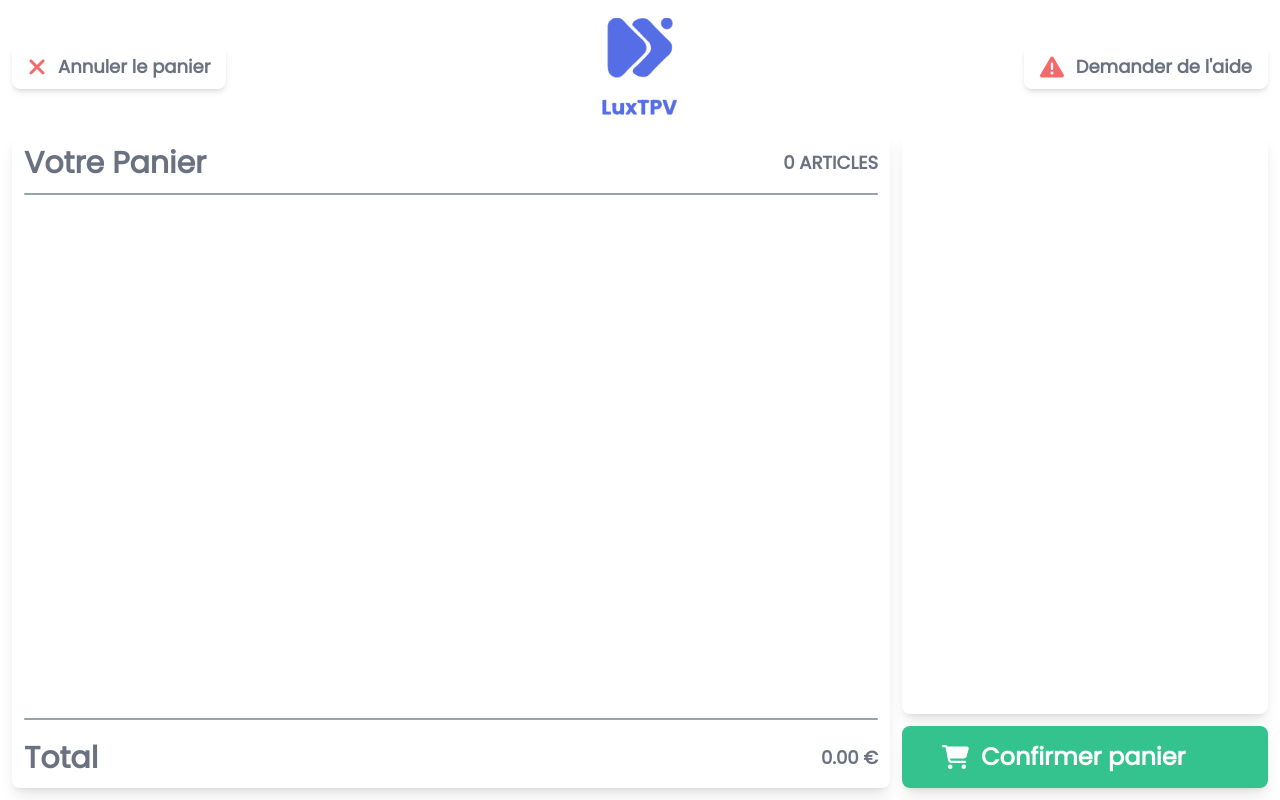
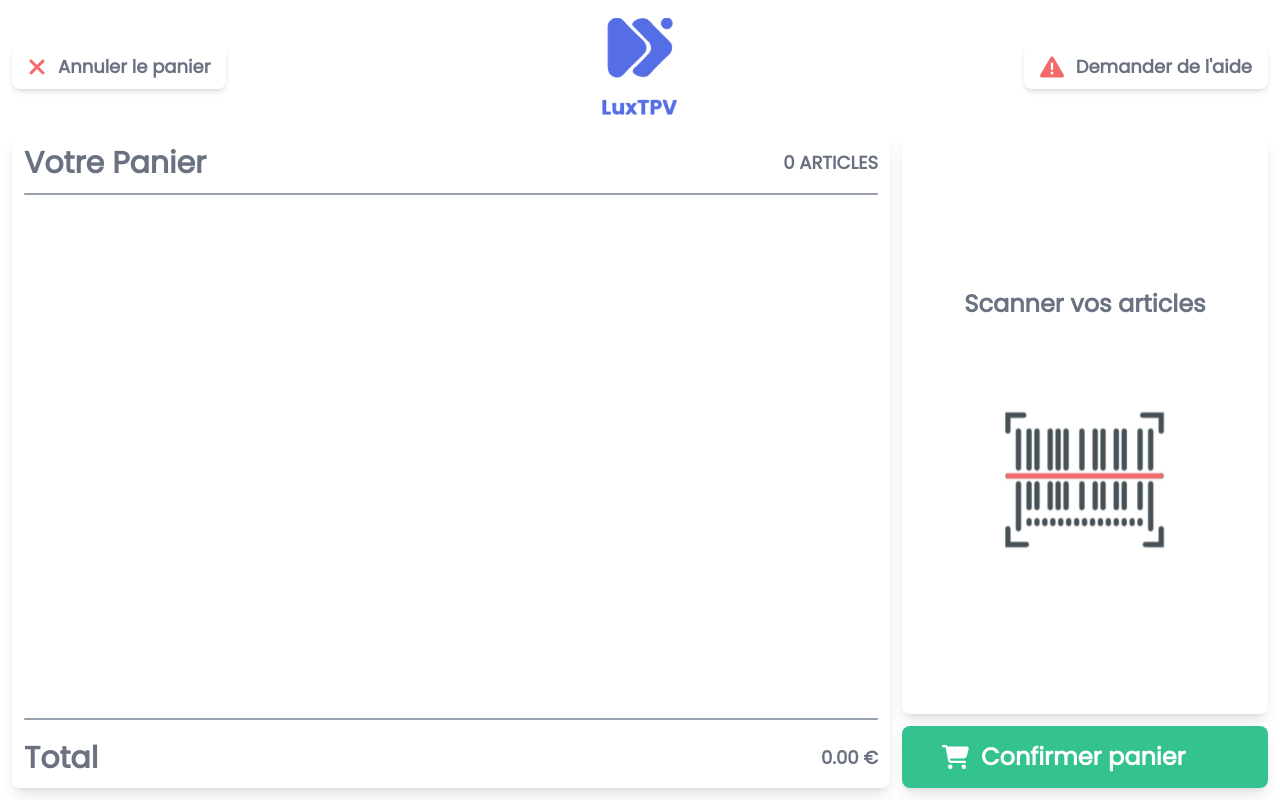
Before and after one commit to PAClement/maui-vue-app, a Vue app: page /checkout in a window 1280 px wide. Built offline with nearby package versions, Linux system fonts and the light colour scheme.

Commit message:
feat(component): enhance Cart component with a new layout and barcode image

```diff
--- a/src/components/StepSideCheckout/Cart.vue
+++ b/src/components/StepSideCheckout/Cart.vue
@@ -1,5 +1,8 @@
 <template>
-
+  <div class="flex flex-col items-center justify-center h-full py-20 gap-20">
+    <h2 class="text-2xl font-bold text-gray-500">Scanner vos articles</h2>
+    <img src="@/assets/img/barcode.svg" alt="logo" class="w-40 h-40">
+  </div>
 </template>
 
 <script setup lang="ts">
```
